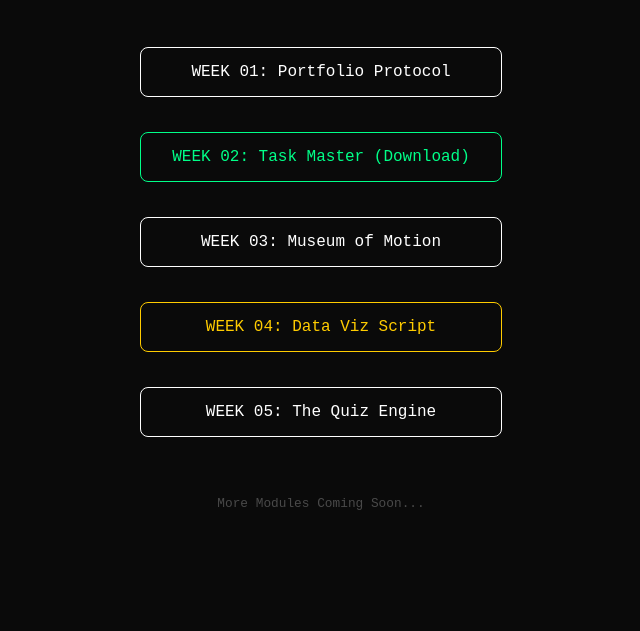
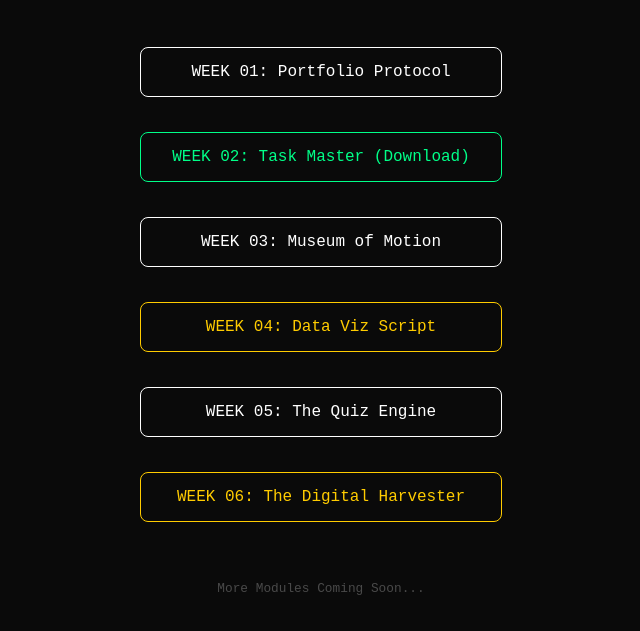
Before and after one commit to pak-pow/PROJECT52-PHASE1, a plain HTML site: page index.html in a window 1280 px wide. Shown: the part 203-834 px from the top of the page, without its empty margins (319-959 px from the left). Before the commit the page ends 800 px from the top, so only its background shows below. Drawn offline with Linux system fonts and the light colour scheme.

Commit message:
chore(html): add final week 6 to the main HUB

```diff
--- a/index.html
+++ b/index.html
@@ -98,6 +98,10 @@
             WEEK 05: The Quiz Engine
         </a>
 
+        <a href="https://github.com/pak-pow/PROJECT52-PHASE1/tree/main/week6_web_scraper" class="cli-link" target="_blank" style="border-color: #ffcc00; color: #ffcc00;">
+            WEEK 06: The Digital Harvester
+        </a>
+
     </div>
 
     <br><br>
```
